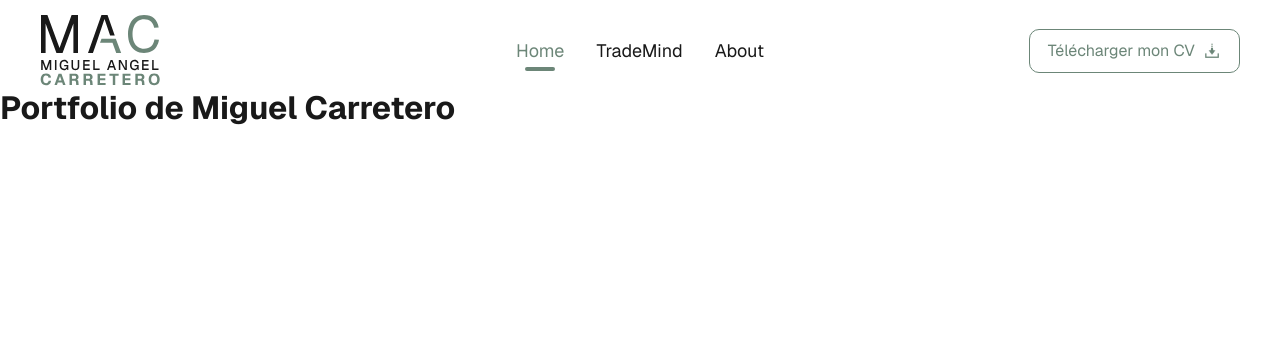
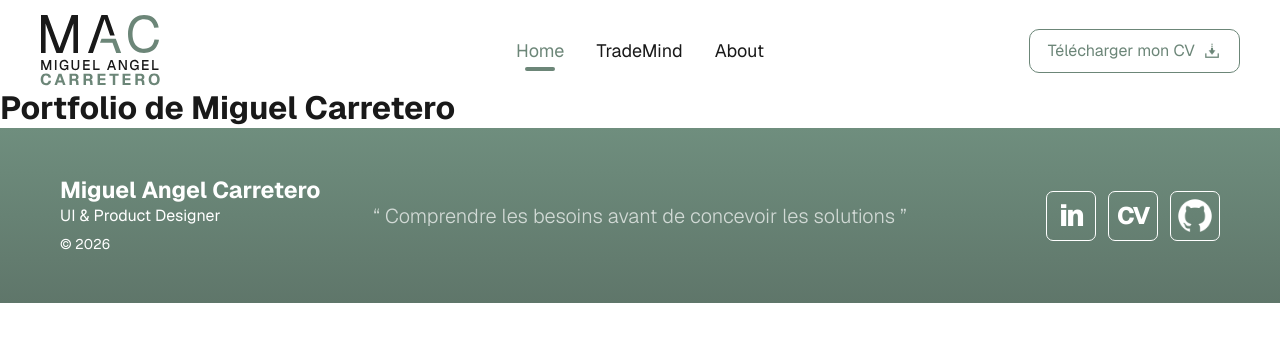
Before and after one commit to miguel-carretero/portfolio, a Next.js app: page / in a window 1280 px wide. Shown: the top 342 px of the page. Built offline with nearby package versions, Linux system fonts and the light colour scheme.

Commit message:
feat: add shared header and footer

```diff
--- a/src/app/layout.tsx
+++ b/src/app/layout.tsx
@@ -1,5 +1,6 @@
 import type { Metadata } from "next";
 import { Geist } from "next/font/google";
+import Footer from "@/components/layout/Footer";
 import Header from "@/components/layout/Header";
 import "./globals.css";
 
@@ -19,6 +20,7 @@ export default function RootLayout({ children }: LayoutProps<"/">) {
       <body>
         <Header />
         {children}
+        <Footer />
       </body>
     </html>
   );
--- /dev/null
+++ b/src/components/layout/Footer.module.css
@@ -0,0 +1,129 @@
+.footer {
+  min-height: 175px;
+  background: linear-gradient(to top, #5f766a, #6f8e7e);
+  color: var(--color-background);
+}
+
+.content {
+  display: grid;
+  grid-template-columns: minmax(0, 1fr) minmax(320px, 2fr) minmax(0, 1fr);
+  align-items: center;
+  width: min(1440px, 100%);
+  min-height: 175px;
+  margin-inline: auto;
+  padding: 28px 60px;
+}
+
+.identity {
+  display: flex;
+  flex-direction: column;
+  gap: 4px;
+}
+
+.name {
+  font-size: 23px;
+  font-weight: 700;
+  line-height: 1.05;
+}
+
+.role {
+  margin-top: 4px;
+  font-size: 16px;
+  line-height: 1.3;
+}
+
+.copyright {
+  margin-top: 4px;
+  font-size: 14px;
+  line-height: 1.3;
+}
+
+.quote {
+  justify-self: center;
+  color: rgb(255 255 255 / 70%);
+  font-size: 20px;
+  font-weight: 300;
+  line-height: 1.3;
+  text-align: center;
+}
+
+.actions {
+  display: flex;
+  gap: 12px;
+  justify-self: end;
+}
+
+.action {
+  display: inline-grid;
+  width: 50px;
+  height: 50px;
+  place-items: center;
+  border: 1.4px solid currentColor;
+  border-radius: 7px;
+  color: var(--color-background);
+  font-weight: 800;
+  line-height: 1;
+  transition: background-color 160ms ease;
+}
+
+.action:hover {
+  background: rgb(255 255 255 / 12%);
+}
+
+.action:focus-visible {
+  outline: 2px solid var(--color-background);
+  outline-offset: 4px;
+}
+
+.linkedinAction {
+  font-size: 30px;
+  letter-spacing: -2.1px;
+}
+
+.cvAction {
+  font-size: 24px;
+  letter-spacing: -1.68px;
+}
+
+.githubIcon {
+  object-fit: contain;
+}
+
+@media (max-width: 759px) {
+  .content {
+    display: flex;
+    flex-direction: column;
+    align-items: center;
+    gap: 24px;
+    padding: 40px 24px;
+    text-align: center;
+  }
+
+  .identity {
+    display: contents;
+  }
+
+  .identityText {
+    order: 1;
+  }
+
+  .quote {
+    order: 2;
+  }
+
+  .actions {
+    order: 3;
+    justify-self: auto;
+  }
+
+  .copyright {
+    order: 4;
+    margin-top: 0;
+  }
+}
+
+@media (prefers-reduced-motion: reduce) {
+  .action {
+    transition: none;
+  }
+}
--- /dev/null
+++ b/src/components/layout/Footer.tsx
@@ -0,0 +1,51 @@
+import Image from "next/image";
+import styles from "./Footer.module.css";
+
+export default function Footer() {
+  return (
+    <footer className={styles.footer}>
+      <div className={styles.content}>
+        <div className={styles.identity}>
+          <div className={styles.identityText}>
+            <p className={styles.name}>Miguel Angel Carretero</p>
+            <p className={styles.role}>UI &amp; Product Designer</p>
+          </div>
+          <p className={styles.copyright}>© 2026</p>
+        </div>
+
+        <p className={styles.quote}>“ Comprendre les besoins avant de concevoir les solutions ”</p>
+
+        <div className={styles.actions} aria-label="Liens professionnels">
+          <a
+            className={`${styles.action} ${styles.linkedinAction}`}
+            href="https://www.linkedin.com/in/miguel-angel-carretero-000b1747"
+            target="_blank"
+            rel="noopener noreferrer"
+            aria-label="Profil LinkedIn de Miguel Carretero"
+          >
+            in
+          </a>
+          <a className={`${styles.action} ${styles.cvAction}`} href="/miguel-carretero-cv.pdf" download>
+            CV
+          </a>
+          <a
+            className={styles.action}
+            href="https://github.com/miguel-carretero"
+            target="_blank"
+            rel="noopener noreferrer"
+            aria-label="Profil GitHub de Miguel Carretero"
+          >
+            <Image
+              className={styles.githubIcon}
+              src="/images/portfolio/github-icon.png"
+              alt=""
+              width={40}
+              height={40}
+              aria-hidden="true"
+            />
+          </a>
+        </div>
+      </div>
+    </footer>
+  );
+}
--- a/src/components/layout/Header.module.css
+++ b/src/components/layout/Header.module.css
@@ -64,12 +64,11 @@
   color: var(--color-accent);
   font-size: 16px;
   line-height: 1;
-  transition: background-color 160ms ease, transform 160ms ease;
+  transition: background-color 160ms ease;
 }
 
 .cvLink:hover {
   background: color-mix(in srgb, var(--color-accent) 8%, transparent);
-  transform: translateY(-1px);
 }
 
 .mobileCvLink,
```
Also changed, not shown: public/images/portfolio/github-icon.png (added).
